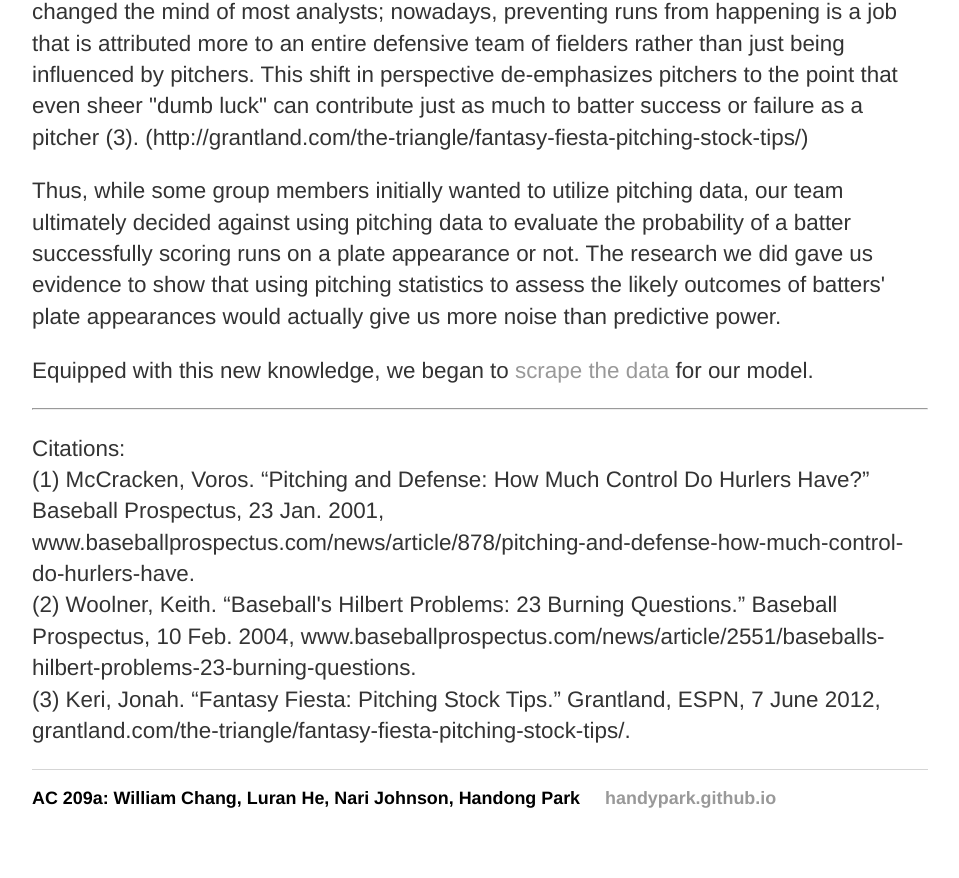
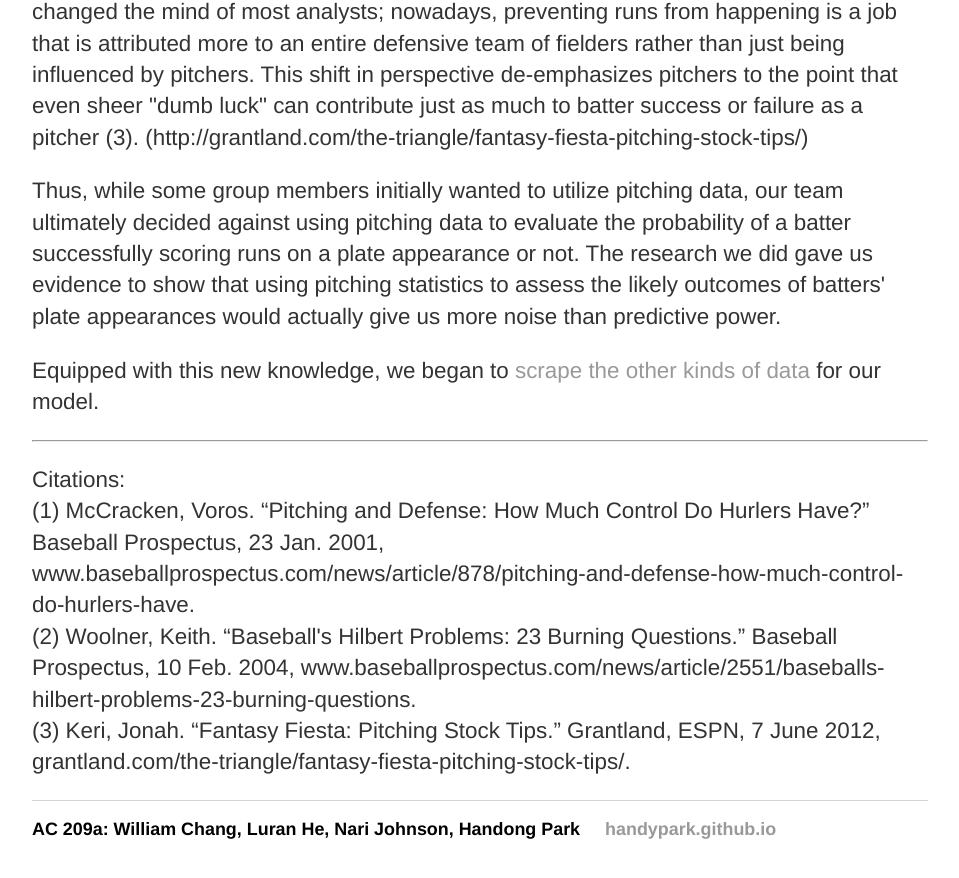
Before and after one commit to handypark/handypark.github.io, a Jekyll site: the page built from research.html, in a window 1280 px wide and 900 px high, scrolled down 1449 px. Shown: the top 878 px of the window, without its empty margins (160-1119 px from the left). Built offline with Jekyll 4.4.1, drawn with Linux system fonts in a browser that asks for light colours.

Commit message:
Update research.html

```diff
--- a/research.html
+++ b/research.html
@@ -50,7 +50,7 @@
 		give us more noise than predictive power.
 	</p>
 	<p>
-		Equipped with this new knowledge, we began to <a href="/data">scrape the data</a> for our model.
+		Equipped with this new knowledge, we began to <a href="/data">scrape the other kinds of data</a> for our model.
 	</p>
 	<hr></hr>
 	<p>
```
